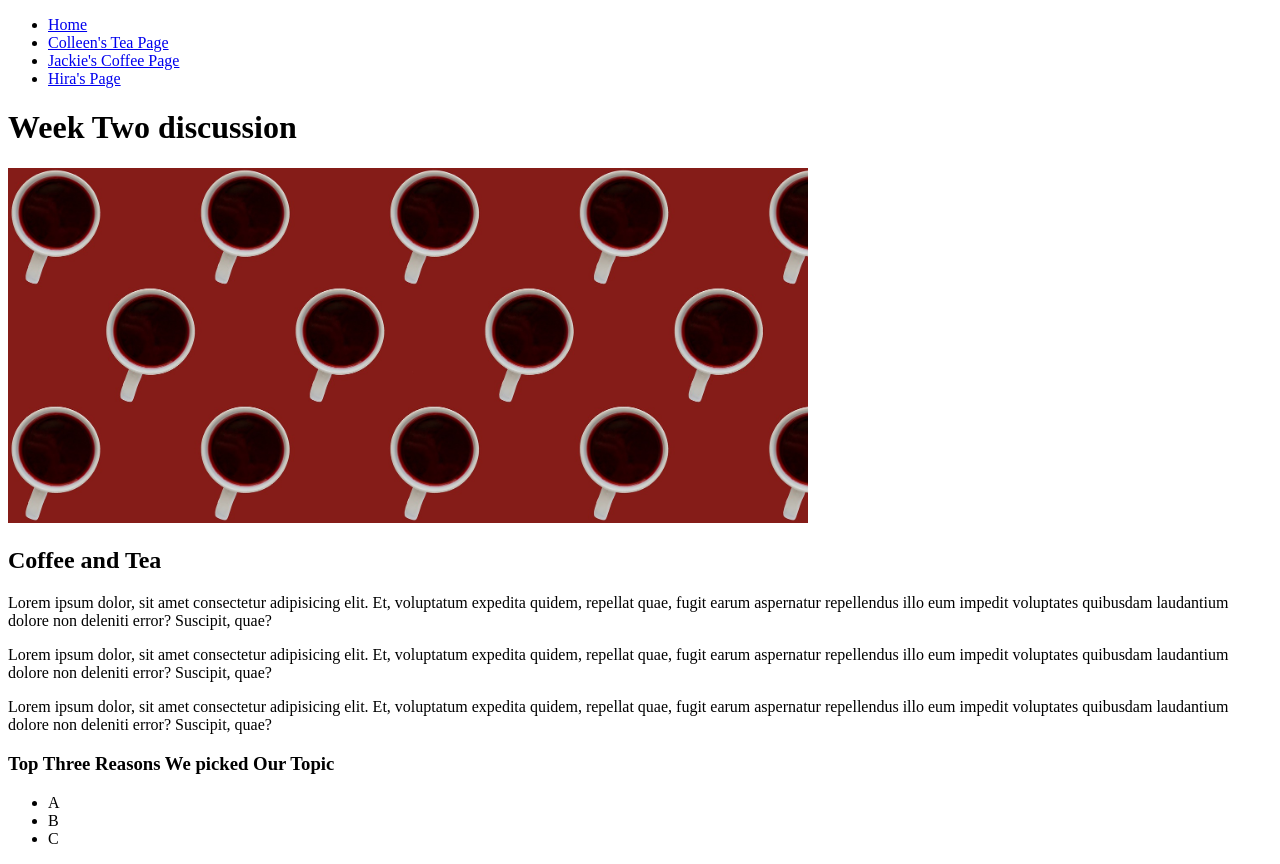
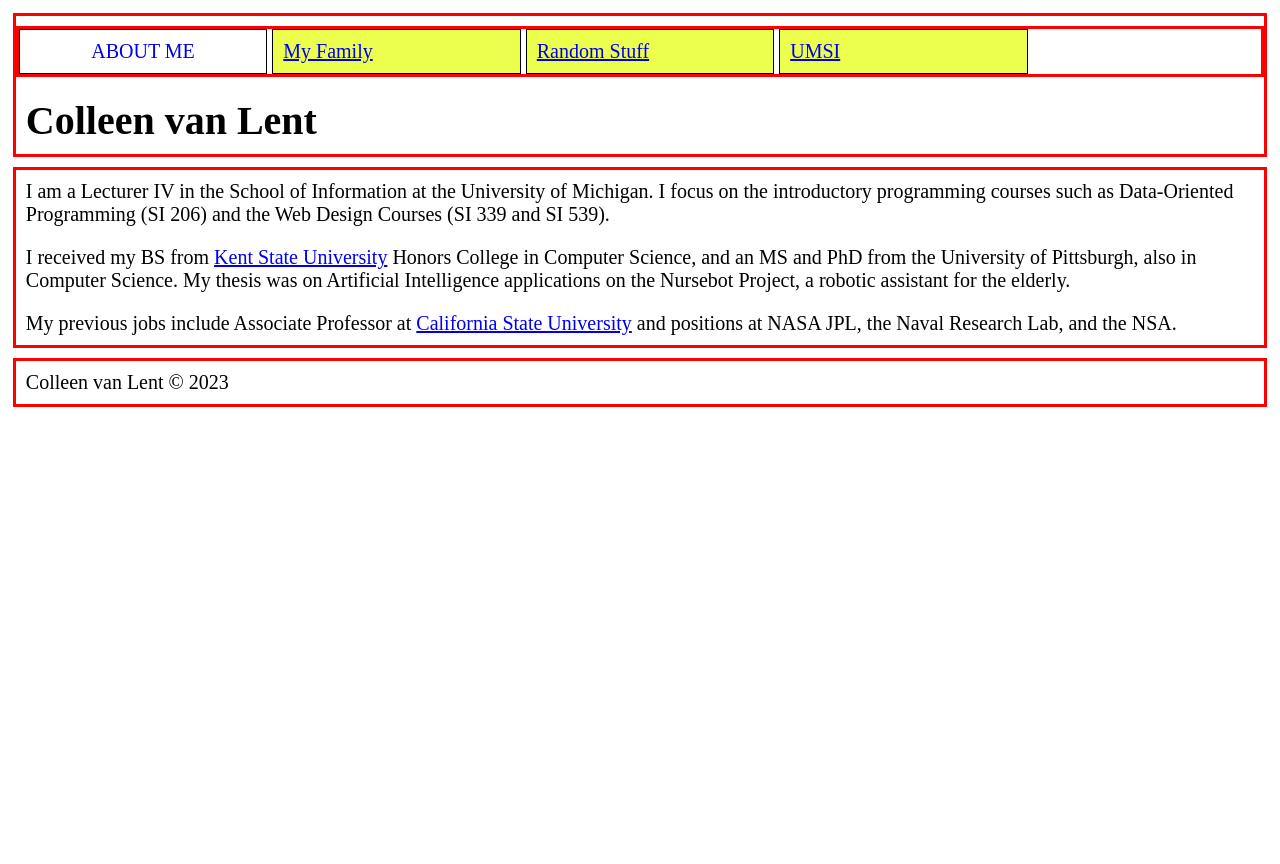
Before and after one commit to hiraeiraj/hw1-w25, a plain HTML site: page index.html in a window 1280 px wide. After the commit the page ends 800 px from the top, so only its background shows below. Drawn offline with Linux system fonts and the light colour scheme.

Commit message:
Add files via upload

```diff
--- a/css/style.css
+++ b/css/style.css
@@ -1,12 +1,66 @@
-body{color: white;
-    background-color: rgba(0, 0, 0, 0.747);
-font-family:'Franklin Gothic Medium', 'Arial Narrow', Arial, sans-serif;}
-h1, h2{ font-weight: bold;
-color: greenyellow;}
-img{width: 300px;
-    display: block;
-    margin-left: auto;
-    margin-right: auto;
-    width: 50%;
-  border: pink 5px solid;
+/*Add padding and margin to space out the page.
+Make the font larger too.*/
+body{
+	margin:1%;
+	font-size:125%;
 }
+
+/*Make the h1 heading bigger with a bold font*/
+h1{
+	font-size: 2em;
+	font-weight: bold;
+}
+
+.active{
+	background: white;
+    text-transform: uppercase;
+	text-align: center;
+}
+
+.active a{
+	text-decoration: none;;
+}
+
+/*Style the images*/
+img{
+    height: 150px;
+	width:auto;
+    border: 3px solid blue;
+    padding: 25px;
+    border-radius: 20px;
+    margin: 5px;
+	margin-left: 10%
+}
+
+/*Make the h2 heading match h1*/
+h2{
+	font-size: 2em;
+	font-weight: bold;
+}
+
+/*Improve the spacing for paragraphs AND headings*/
+p, h1, h2 {
+    padding: 10px;
+}
+
+/*Add borders around the main components and some
+space too*/
+header, nav, main, footer{
+	border: 3px solid red;
+	margin: 10px 0;
+}
+
+
+/*Change the styling for all of the list
+items in the nav section*/
+nav ul li{
+	background-color: #ECFF4D;
+	padding:10px;
+	width:25%;
+	border:1px solid black;
+	display: inline-block;
+	width: 20%;
+}
+
+/*Added this so the links stay the same color*/
+a:visited{color:#0000FF}
--- a/index.html
+++ b/index.html
@@ -1,44 +1,62 @@
 <!DOCTYPE html>
+	<!-- Do no make any changes to this file, but you should still review the tags to make sure that you are familiar with them. -->
+
 <html lang="en">
+<!-- All of the meta data for the page belongs in the header tag -->
 <head>
 	<meta charset="UTF-8">
-    <meta http-equiv="X-UA-Compatible" content="IE=edge">
 	<meta name="viewport" content="width=device-width, initial-scale=1.0">
-    <!-- <link rel="stylesheet" href="css/html5reset.css"> -->
-    <!-- <link rel="stylesheet" href="css/student1.css"> -->
-    <!-- <link rel="stylesheet" href="css/student2.css"> -->
-    <!-- <link rel="stylesheet" href="css/student3.css"> -->
-    <title>Week 2 Discussion</title>
+	<!-- Link to the favicon image -->
+	<link rel="icon" href="images/favicon.ico">
+	<!-- Link to the reset file -->
+	<link rel="stylesheet" href="css/reset.css">
+	<!-- Link to the stylesheet -->
+	<link rel="stylesheet" href="css/style.css">
+	<title>About Me</title>
 </head>
+
+<!-- All of the visible code in the page belongs in the body tag -->
 <body>
+	<!-- Header is a sematic tag page that aids readability -->
 	<header>
+		<!-- Nav is a sematic tag page that aids accessibility -->
 		<nav>
 			<ul>
-                <li><a href = "index.html">Home</a></li>
-                <li><a href="colleen.html">Colleen's Tea Page</a></li>
-                <li><a href="jackie.html">Jackie's Coffee Page</a></li>
-                <li><a href="Hira.html">Hira's Page</a></li>
+				<!-- Since I am on the index file I added class = action to the link to index. -->
+				<!-- For this homework leave the class on index for all three pages. -->
+				<li class="active"><a href = "index.html" >About Me</a></li>
+				<li><a href = "family.html">My Family</a></li>
+				<li><a href = "random.html">Random Stuff</a></li>
+				<li><a href = "http://www.si.umich.edu">UMSI</a></li>
 			</ul>
 		</nav>
-        <h1>Week Two discussion</h1>
-        <img src = "images/cover_image.jpg" width="800" alt = "">
+		<!-- The h1 is a semantic tag that aids accessibility -->
+		<h1>Colleen van Lent</h1>
 	</header>
 
+	<!-- Every page should have a main tag for accessibility -->
 	<main>
-        <h2>Coffee and Tea</h2>
-        <p> Lorem ipsum dolor, sit amet consectetur adipisicing elit. Et, voluptatum expedita quidem, repellat quae, fugit earum aspernatur repellendus illo eum impedit voluptates quibusdam laudantium dolore non deleniti error? Suscipit, quae?
+		<p>I am a Lecturer IV in the School of Information at the
+			University of Michigan. I focus on the introductory
+			programming courses such as Data-Oriented Programming
+			(SI 206) and the Web Design Courses (SI 339 and SI 539).</p>
+
+		<!-- Make sure your anchor tags have a link (href) and a clickable component -->
+		<p>
+			I received my BS from <a href = "http://www.kent.edu">Kent State
+			University</a> Honors College in Computer Science, and an MS
+			and PhD from the University of Pittsburgh, also in Computer
+			Science. My thesis was on Artificial Intelligence applications on
+			the Nursebot Project, a robotic assistant for the elderly.</p>
+		<p>My previous jobs include Associate Professor at
+			<a href = "http://www.csulb.edu">California State University</a>
+			and positions at NASA JPL, the Naval Research Lab, and the NSA.
 		</p>
-        <p> Lorem ipsum dolor, sit amet consectetur adipisicing elit. Et, voluptatum expedita quidem, repellat quae, fugit earum aspernatur repellendus illo eum impedit voluptates quibusdam laudantium dolore non deleniti error? Suscipit, quae?
-        </p>
-        <p> Lorem ipsum dolor, sit amet consectetur adipisicing elit. Et, voluptatum expedita quidem, repellat quae, fugit earum aspernatur repellendus illo eum impedit voluptates quibusdam laudantium dolore non deleniti error? Suscipit, quae?
-        </p>
-        <h3>Top Three Reasons We picked Our Topic</h3>
-        <ul>
-            <li>A</li>
-            <li>B</li>
-            <li>C</li>
-        </ul>
 	</main>
 
+	<!-- Footer is a sematic tag page that aids readability -->
+	<footer>
+		<p>Colleen van Lent &copy; 2023</p>
+	</footer>
 </body>
 </html>
```
Also changed, not shown: 1 other file. Lines whose indentation alone changed are shown as unchanged.
